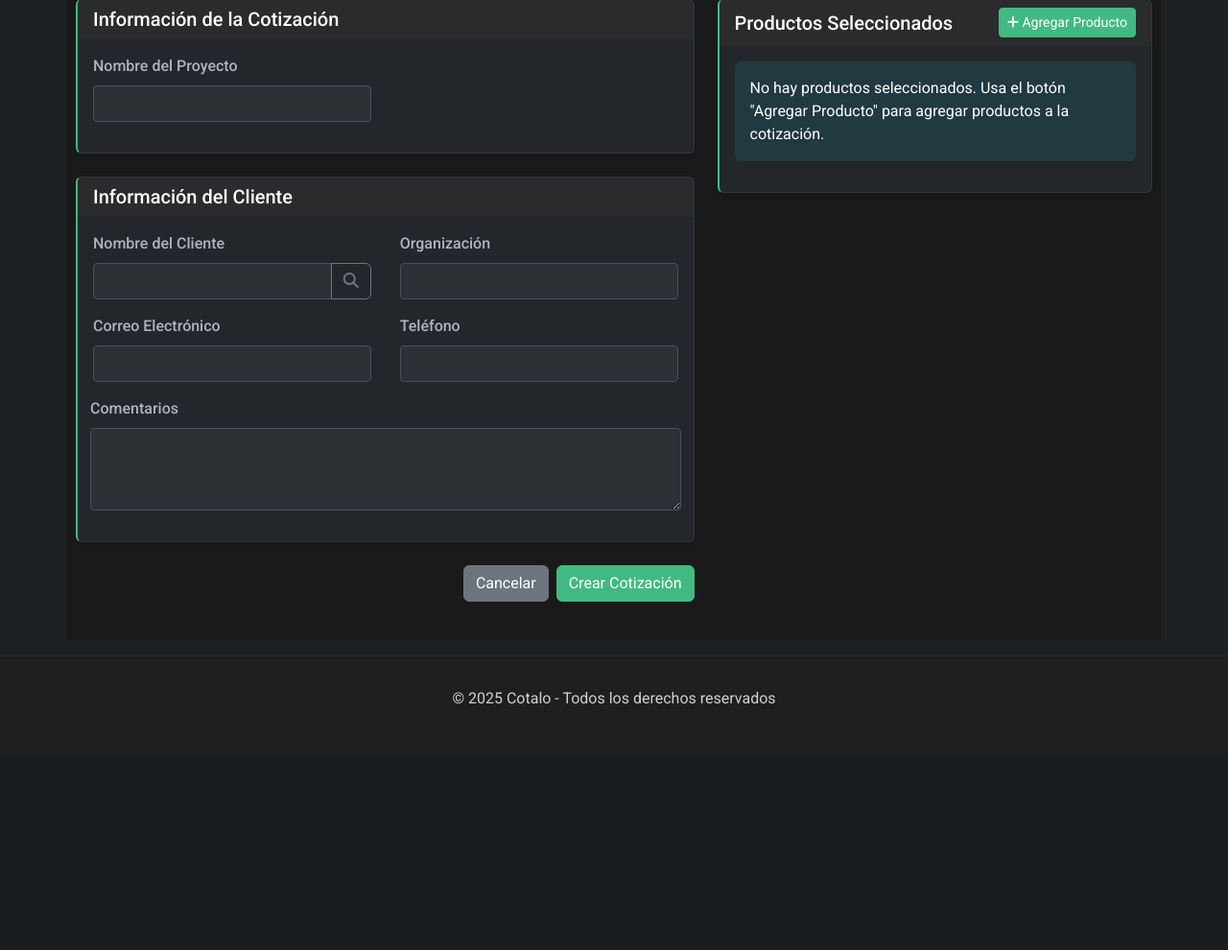
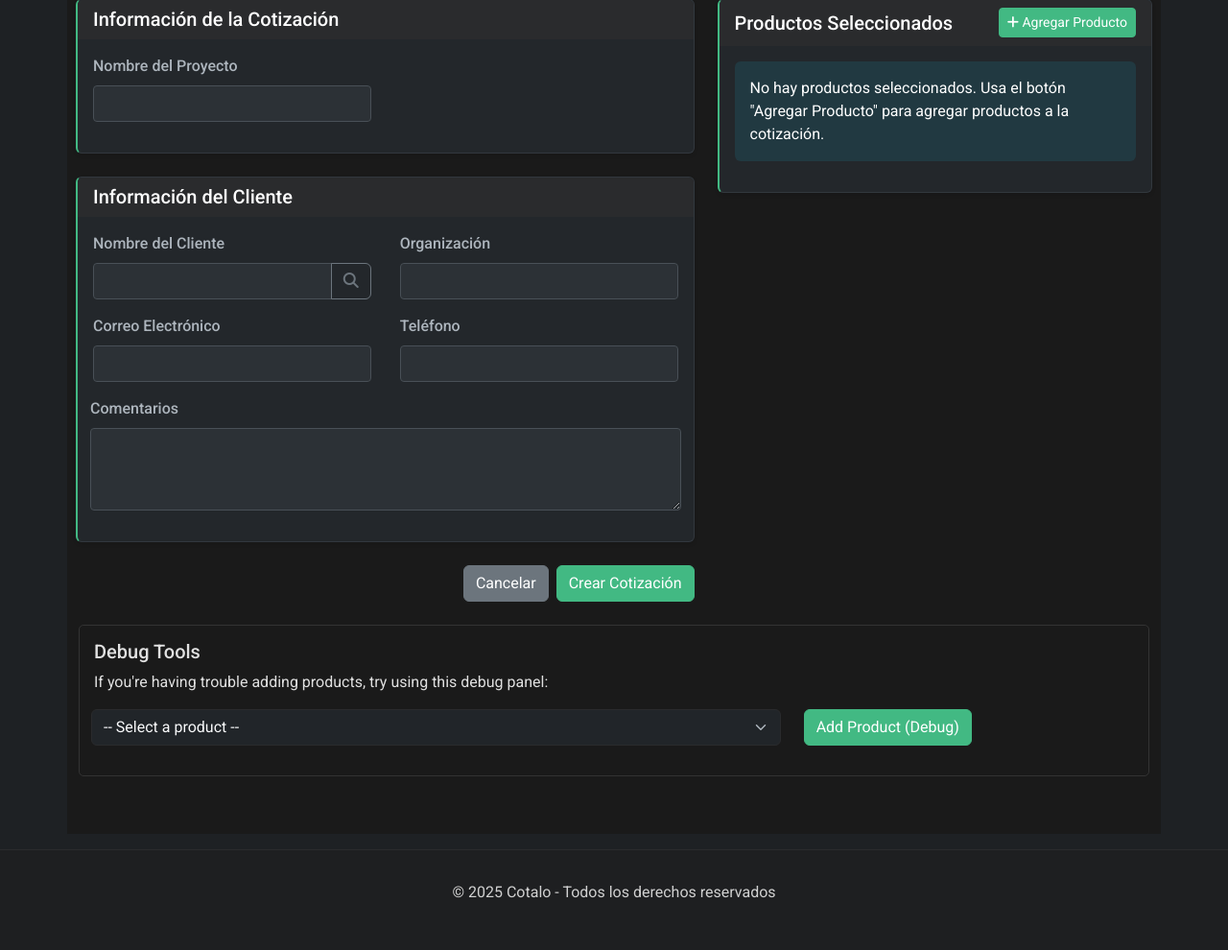
Before and after one commit to gabrielreyesb/cotalo2, a Rails app: page /quotes/new in a window 1280 px wide. Shown: the part 220-1210 px from the top of the page at 96% size. Before the commit the page ends 954 px from the top, so only its background shows below. Run offline with Rails 7, Linux system fonts and the light colour scheme; a user stored in the database is signed in; style sheets or scripts are compiled from the project's sources; some libraries are stand-ins or nearby versions.

Commit message:
Fix product selection in quotes with debugging and alternative add product method

```diff
--- a/app/javascript/packs/quote_form.js
+++ b/app/javascript/packs/quote_form.js
@@ -16,16 +16,53 @@ window.__VUE_PROD_HYDRATION_MISMATCH_DETAILS__ = false;
 import { createApp } from 'vue';
 import QuoteForm from '../vue/components/QuoteForm.vue';
 
+// Add global error handler
+window.addEventListener('error', function(event) {
+  console.error('Global error caught:', event.error);
+});
+
+// Add unhandled promise rejection handler
+window.addEventListener('unhandledrejection', function(event) {
+  console.error('Unhandled promise rejection:', event.reason);
+});
+
 // Wait for DOM to be ready
 document.addEventListener('DOMContentLoaded', () => {
   try {
     const el = document.getElementById('quote-form-app');
-    if (!el) return;
+    if (!el) {
+      console.error('Quote form app mount point not found.');
+      return;
+    }
+
+    console.log('Quote form app mount point found:', el);
 
     // Get data attributes from the element
-    const availableProducts = JSON.parse(el.dataset.availableProducts || '[]');
-    const quote = JSON.parse(el.dataset.quote || '{}');
-    const editMode = el.dataset.editMode === 'true';
+    let availableProducts = [];
+    let quote = {};
+    let editMode = false;
+
+    try {
+      availableProducts = JSON.parse(el.dataset.availableProducts || '[]');
+      console.log('Available products parsed successfully. Count:', availableProducts.length);
+      if (availableProducts.length > 0) {
+        console.log('First product:', availableProducts[0]);
+      }
+    } catch (e) {
+      console.error('Error parsing availableProducts:', e);
+      availableProducts = [];
+    }
+
+    try {
+      quote = JSON.parse(el.dataset.quote || '{}');
+      console.log('Quote parsed successfully:', Object.keys(quote));
+    } catch (e) {
+      console.error('Error parsing quote:', e);
+      quote = {};
+    }
+
+    editMode = el.dataset.editMode === 'true';
+    console.log('Edit mode:', editMode);
 
     // Create and mount the Vue app with the component directly
     const app = createApp(QuoteForm, {
@@ -33,6 +70,9 @@ document.addEventListener('DOMContentLoaded', () => {
       quote,
       editMode,
       onSave: (formData) => {
+        try {
+          console.log('Saving form data:', formData);
+
           // Create a data object with the form data and selected products
           const quoteData = {
             ...formData.form,
@@ -50,6 +90,8 @@ document.addEventListener('DOMContentLoaded', () => {
             }
           };
 
+          console.log('Quote data prepared for submission:', quoteData);
+
           // Create a hidden form to submit the data to Rails
           const form = document.createElement('form');
           form.method = 'post';
@@ -58,6 +100,12 @@ document.addEventListener('DOMContentLoaded', () => {
 
           // Add CSRF token
           const csrfToken = document.querySelector('meta[name="csrf-token"]').getAttribute('content');
+          if (!csrfToken) {
+            console.error('CSRF token not found!');
+          } else {
+            console.log('CSRF token found');
+          }
+
           const csrfInput = document.createElement('input');
           csrfInput.type = 'hidden';
           csrfInput.name = 'authenticity_token';
@@ -82,7 +130,11 @@ document.addEventListener('DOMContentLoaded', () => {
 
           // Append the form to the body and submit it
           document.body.appendChild(form);
+          console.log('Form created and ready to submit');
           form.submit();
+        } catch (e) {
+          console.error('Error in onSave handler:', e);
+        }
       },
       onCancel: () => {
         window.location.href = '/quotes';
@@ -104,7 +156,35 @@ document.addEventListener('DOMContentLoaded', () => {
     };
 
     // Mount the app
+    console.log('Mounting Vue app...');
     app.mount('#quote-form-app');
+    console.log('Vue app mounted successfully');
+
+    // For debugging: add a direct click handler to ensure Vue is responding
+    window.debugAddProduct = function(productId) {
+      try {
+        console.log(`Debug: Adding product ${productId}...`);
+        const product = availableProducts.find(p => p.id === productId);
+        if (product) {
+          console.log('Debug: Product found:', product);
+          // Try to find the Vue instance
+          const quoteFormInstance = app._instance.proxy;
+          if (quoteFormInstance && typeof quoteFormInstance.addProduct === 'function') {
+            console.log('Debug: Vue instance found, calling addProduct()');
+            quoteFormInstance.addProduct(product);
+            return true;
+          } else {
+            console.error('Debug: Vue instance or addProduct method not found');
+          }
+        } else {
+          console.error(`Debug: Product ${productId} not found in availableProducts`);
+        }
+      } catch (e) {
+        console.error('Debug: Error in debugAddProduct:', e);
+      }
+      return false;
+    };
+
   } catch (error) {
     console.error('Error initializing Vue app:', error);
     document.body.innerHTML += `
--- a/app/javascript/vue/components/QuoteForm.vue
+++ b/app/javascript/vue/components/QuoteForm.vue
@@ -425,11 +425,14 @@ export default {
     },
 
     addProduct(product) {
+      console.log('Adding product to quote:', product);
+
       // Check if product is already in the list
       const existingProduct = this.selectedProducts.find(p => p.id === product.id);
 
       if (existingProduct) {
         // Product already exists, don't add it again
+        console.log('Product already exists in the quote, not adding again');
         return;
       }
 
@@ -437,6 +440,9 @@ export default {
       let price = 0;
       if (product.data && product.data.pricing && product.data.pricing.total_price) {
         price = parseFloat(product.data.pricing.total_price);
+        console.log('Extracted price from product:', price);
+      } else {
+        console.warn('Could not extract price from product:', product);
       }
 
       // Add new product to the list
@@ -446,6 +452,8 @@ export default {
         price: price,
         quantity: 1  // Keep quantity for backend calculations
       });
+
+      console.log('Product added successfully. Updated selectedProducts:', this.selectedProducts);
 
       // Calculate totals (still needed for backend)
       this.calculateTotals();
--- a/app/views/quotes/new.html.erb
+++ b/app/views/quotes/new.html.erb
@@ -12,6 +12,50 @@
     data-quote="{}"
     data-edit-mode="false">
   </div>
+
+  <!-- Debug tools -->
+  <div class="debug-tools mt-4" style="border: 1px solid #333; padding: 15px; border-radius: 5px; margin-bottom: 20px;">
+    <h5>Debug Tools</h5>
+    <p>If you're having trouble adding products, try using this debug panel:</p>
+
+    <div class="row mb-3">
+      <div class="col-md-8">
+        <select id="debug-product-select" class="form-select bg-dark text-light">
+          <option value="">-- Select a product --</option>
+          <% @products.each do |product| %>
+            <option value="<%= product.id %>"><%= product.description %></option>
+          <% end %>
+        </select>
+      </div>
+      <div class="col-md-4">
+        <button type="button" id="debug-add-button" class="btn btn-primary">Add Product (Debug)</button>
+      </div>
+    </div>
+
+    <script>
+      document.addEventListener('DOMContentLoaded', function() {
+        const debugButton = document.getElementById('debug-add-button');
+        const productSelect = document.getElementById('debug-product-select');
+
+        debugButton.addEventListener('click', function() {
+          const productId = parseInt(productSelect.value, 10);
+          if (!productId) {
+            alert('Please select a product first');
+            return;
+          }
+
+          console.log('Debug button clicked for product ID:', productId);
+          if (typeof window.debugAddProduct === 'function') {
+            const result = window.debugAddProduct(productId);
+            console.log('Debug add product result:', result);
+          } else {
+            console.error('Debug function not available');
+            alert('Debug function not available. Vue app may not be properly initialized.');
+          }
+        });
+      });
+    </script>
+  </div>
 </div>
 
 <!-- CSRF token -->
```
Also changed, not shown: app/views/quotes/edit.html.erb (+44 -0 lines). Lines whose indentation alone changed are shown as unchanged.
